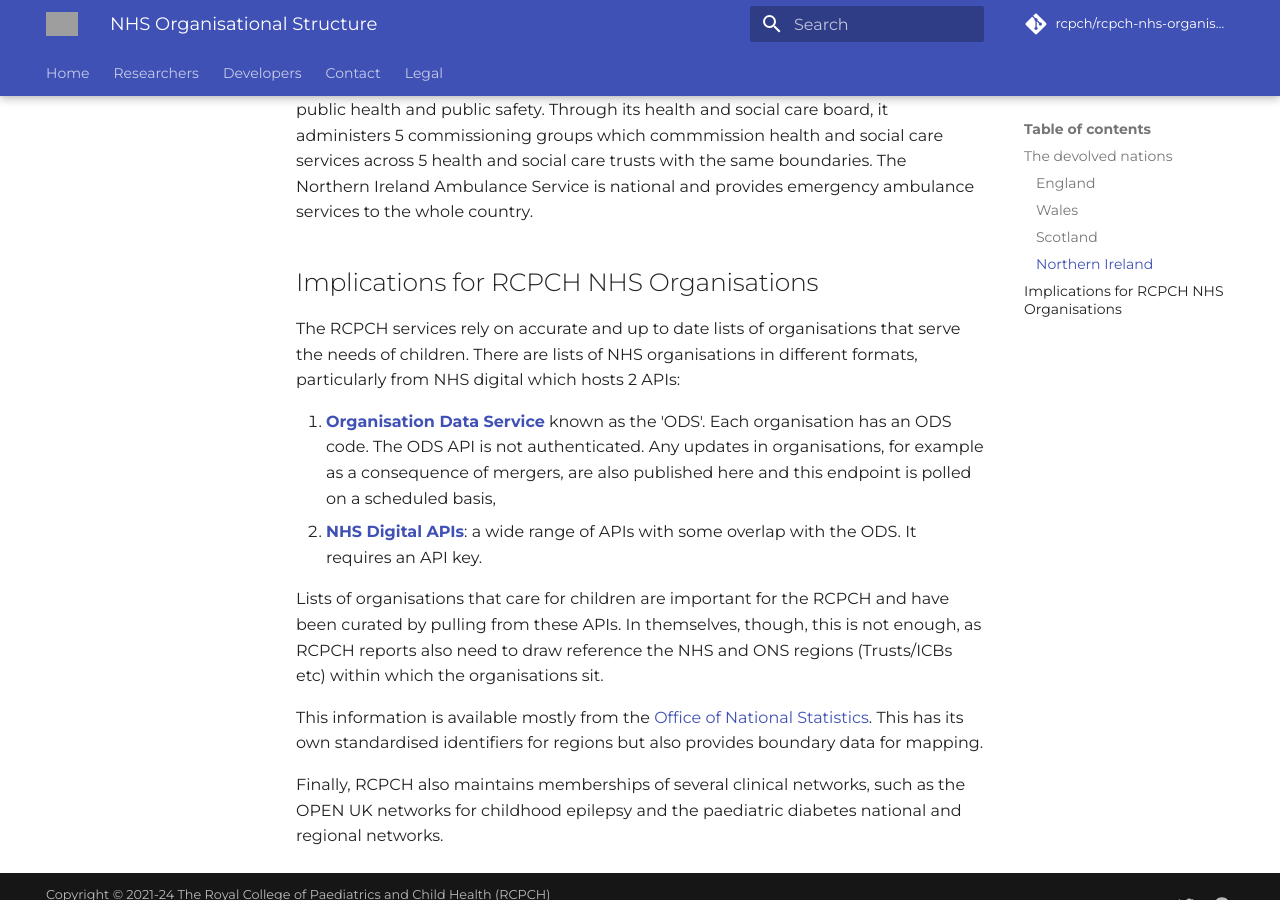
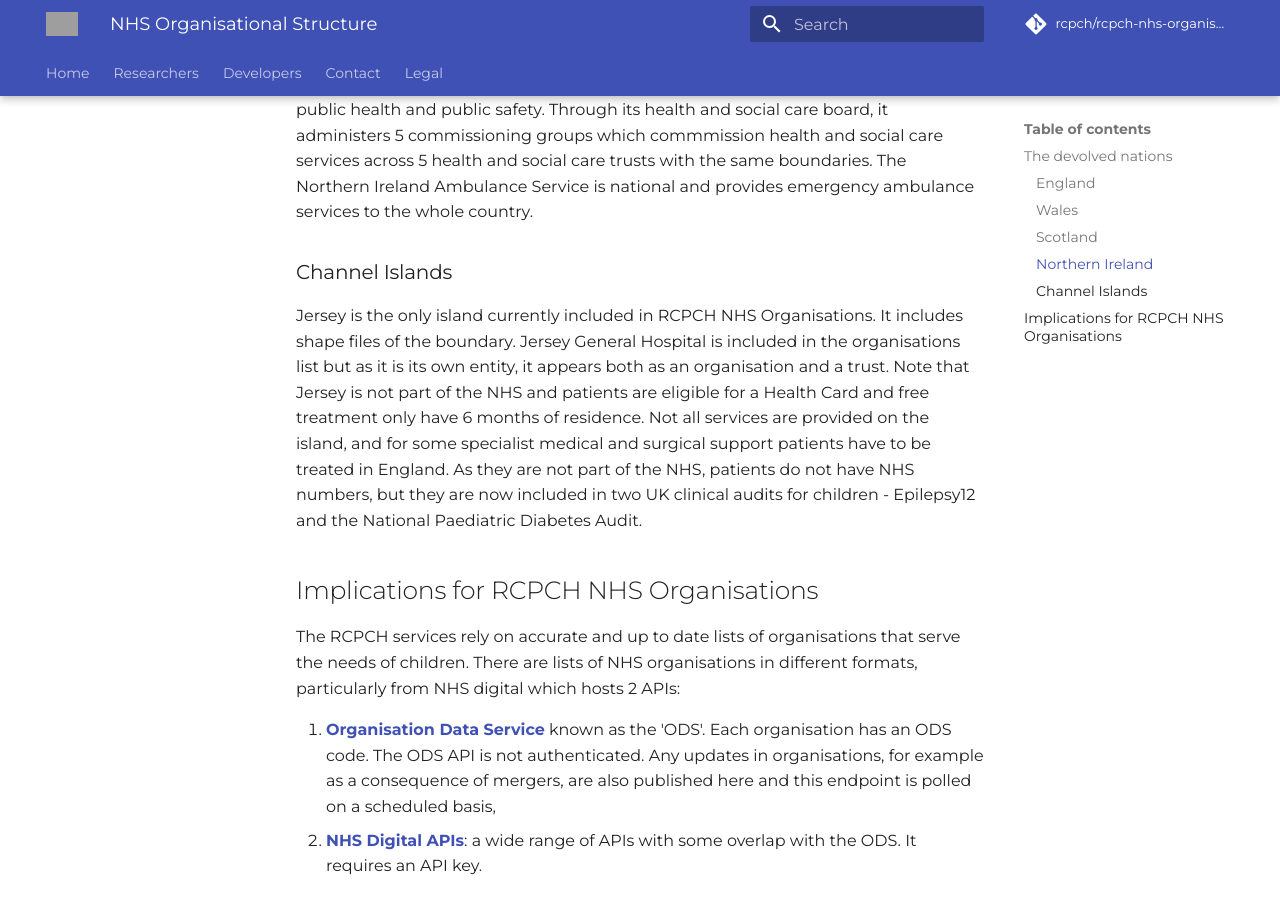
Before and after one commit to rcpch/rcpch-nhs-organisations, an MkDocs documentation site: the page built from documentation/docs/developer/nhs-organisations.md, in a window 1280 px wide and 900 px high, scrolled down 1119 px. Built offline with MkDocs 1.6.1 and Material for MkDocs 9.7.7, drawn with Linux system fonts in a browser that asks for light colours; comment, search, counter and statistics services are not loaded; grey boxes are pictures that could not be loaded.

Commit message:
documentation

```diff
--- a/documentation/docs/developer/nhs-organisations.md
+++ b/documentation/docs/developer/nhs-organisations.md
@@ -31,6 +31,10 @@
 
 [The Department for Health, Social Services and Public Safety for Northern Ireland](https://www.health-ni.gov.uk/) receives money from the UK Treasury and has responsibility for health and social care, public health and public safety. Through its health and social care board, it administers 5 commissioning groups which commmission health and social care services across 5 health and social care trusts with the same boundaries. The Northern Ireland Ambulance Service is national and provides emergency ambulance services to the whole country.
 
+### Channel Islands
+
+Jersey is the only island currently included in RCPCH NHS Organisations. It includes shape files of the boundary. Jersey General Hospital is included in the organisations list but as it is its own entity, it appears both as an organisation and a trust. Note that Jersey is not part of the NHS and patients are eligible for a Health Card and free treatment only have 6 months of residence. Not all services are provided on the island, and for some specialist medical and surgical support patients have to be treated in England. As they are not part of the NHS, patients do not have NHS numbers, but they are now included in two UK clinical audits for children - Epilepsy12 and the National Paediatric Diabetes Audit.
+
 ## Implications for RCPCH NHS Organisations
 
 The RCPCH services rely on accurate and up to date lists of organisations that serve the needs of children. There are lists of NHS organisations in different formats, particularly from NHS digital which hosts 2 APIs:
```
